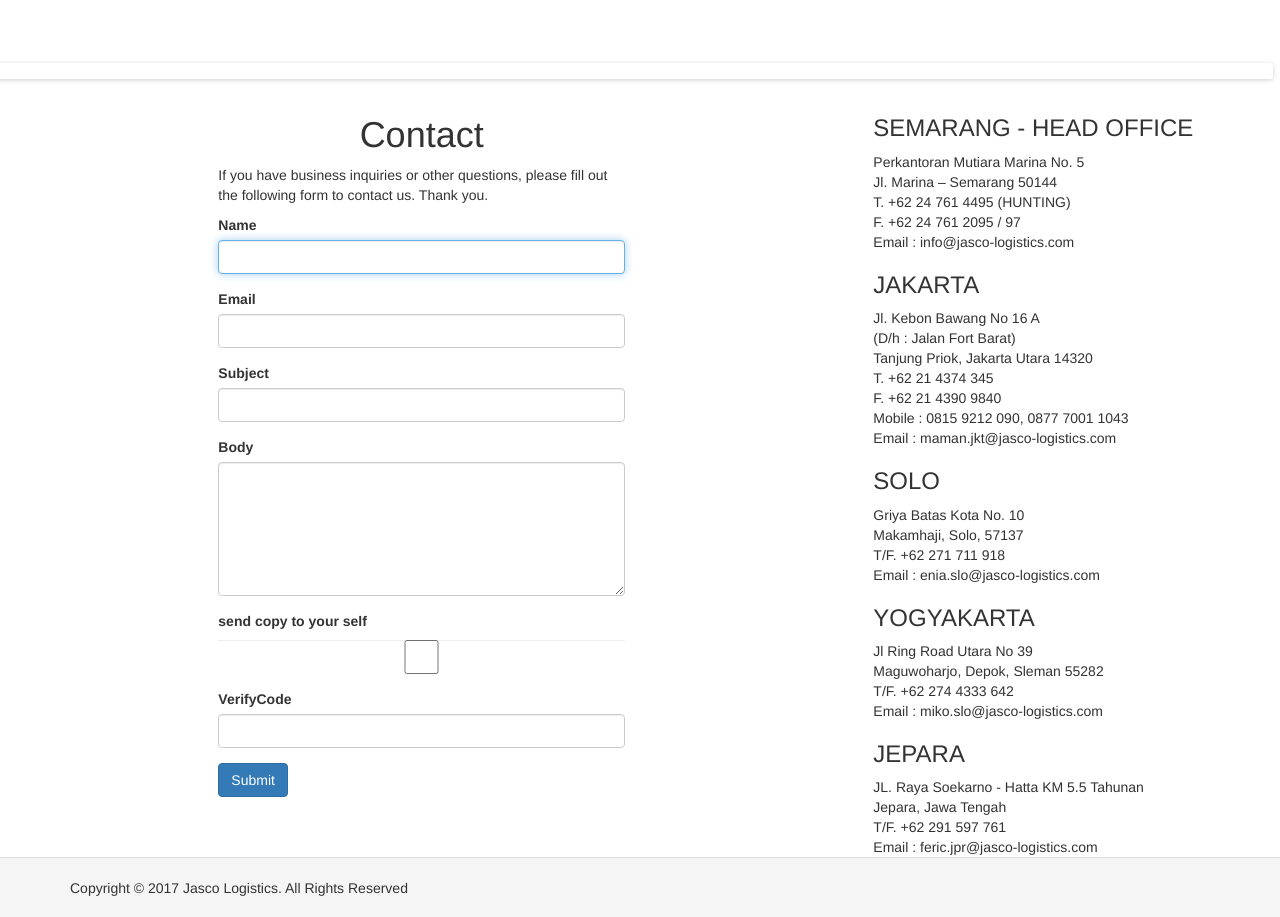
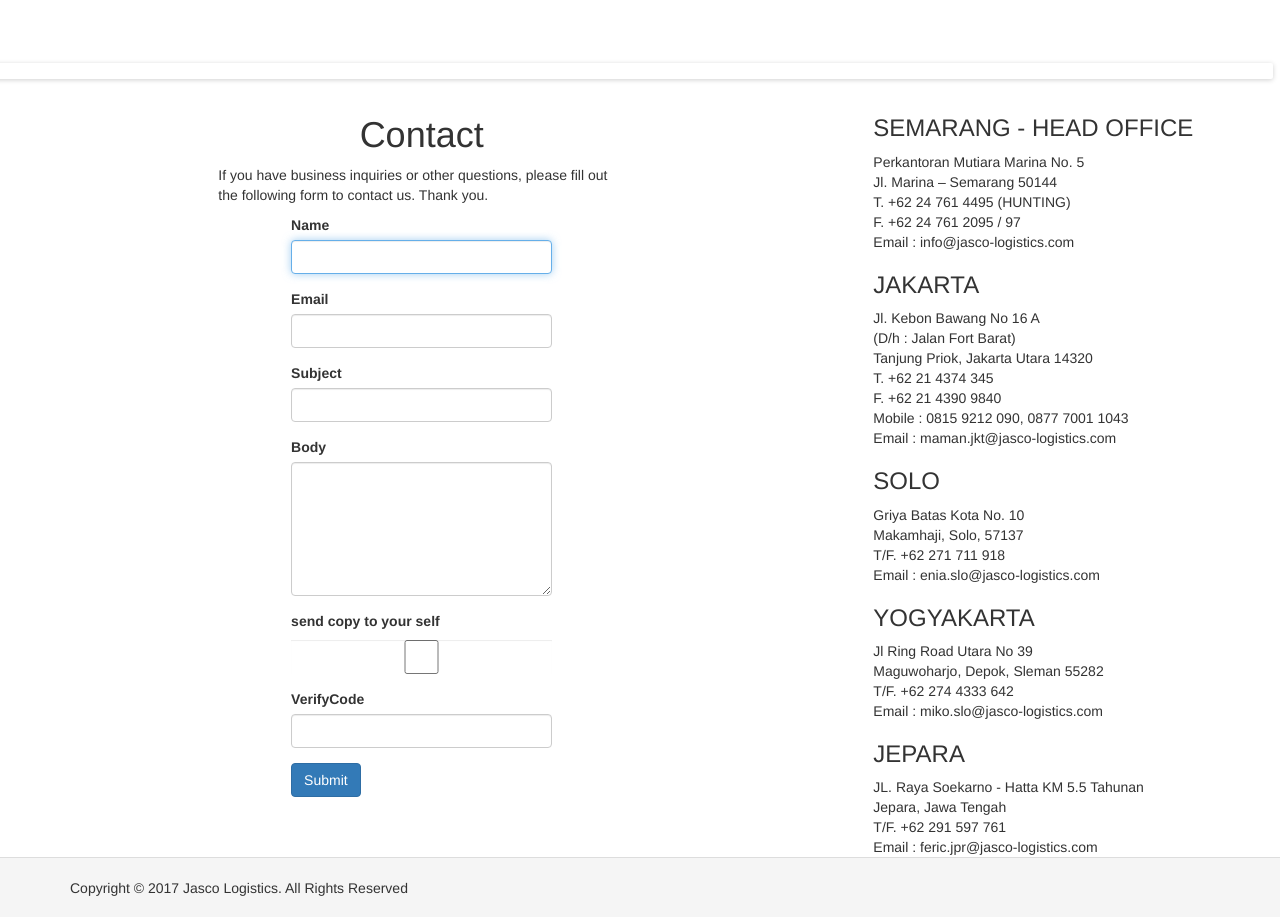
Before and after one commit to fredyns/ppjk, a Yii app: template views/site/contact.php in a window 1280 px wide. Shown: the part 51-968 px from the top of the page. Run offline with PHP 8.4 and a stand-in for Yii, Linux system fonts and the light colour scheme; the template is opened without the code that fills it, so the values that code supplies are empty; form fields are guessed from the names that the template uses; some libraries are stand-ins or nearby versions.

Commit message:
narrowing form

```diff
--- a/views/site/contact.php
+++ b/views/site/contact.php
@@ -46,8 +46,8 @@ $this->params['breadcrumbs'][] = $this->title;
 
         </div>
         <div class="row">
-            <div class="col-lg-3">&nbsp;</div>
-            <div class="col-lg-6">
+            <div class="col-lg-4">&nbsp;</div>
+            <div class="col-lg-4">
 
                 <?php $form = ActiveForm::begin(['id' => 'contact-form']); ?>
 
@@ -89,7 +89,7 @@ $this->params['breadcrumbs'][] = $this->title;
                 <?php ActiveForm::end(); ?>
 
             </div>
-            <div class="col-lg-3">&nbsp;</div>
+            <div class="col-lg-4">&nbsp;</div>
         </div>
 
     <?php endif; ?>
```
